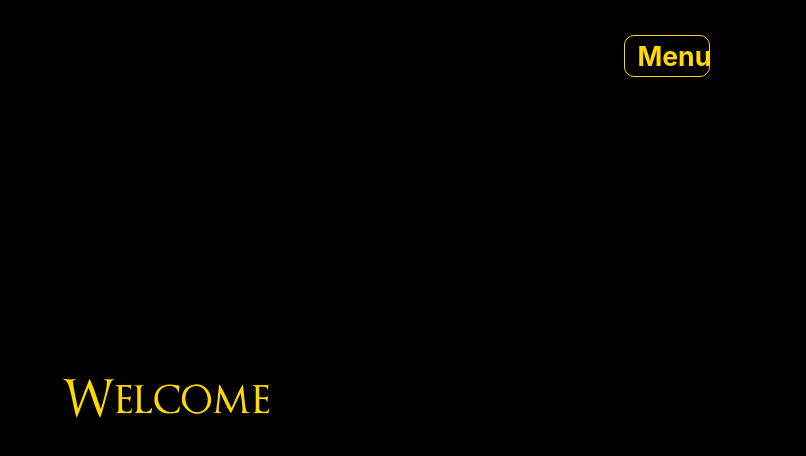
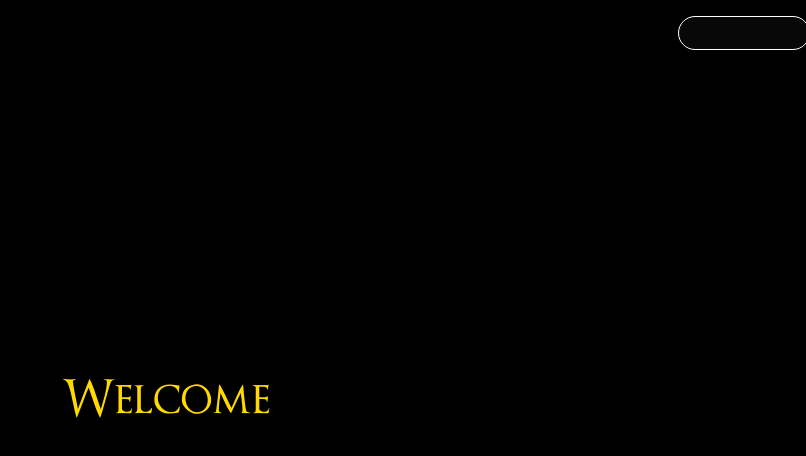
Before and after one commit to KadenReynolds/SoulsFrontEnd, a React (Vite) app: page / in a window 1280 px wide. Shown: the top 456 px of the page, without its empty margins (474-1280 px from the left). Built offline with nearby package versions, Linux system fonts and the light colour scheme.

Commit message:
added navbar might want a few changes later on

```diff
--- a/src/App.css
+++ b/src/App.css
@@ -50,20 +50,34 @@
 
 .navBarDiv{
   position: fixed;
-  right: 1svw;
+  right: 10svw;
   top: 0;
   z-index: 1;
-  width: 20svw;
+  width: 40svw;
 }
 
 .navMenu{
-  background-color: rgb(0, 0, 0);
+  /* background-color: rgb(0, 0, 0); */
   border-radius: 10px;
-  width: 4svw;
+  width: 5svw;
   padding-left: 1svw;
   text-align: center;
   margin-left: 6.75svw;
-  border: 1px solid rgb(255, 217, 0);
+  /* border: 1px solid rgb(255, 217, 0); */
+  display: inline;
+  position: absolute;
+  right: 5.5svw;
+  top: .5svh;
+  user-select: none;
+}
+
+.menuIcon{
+  position: absolute;
+  width: 2svw;
+  aspect-ratio: 1;
+  display: inline;
+  top: 4.25svh;
+  right: 9.25svw;
 }
 
 .buttonDiv{
@@ -81,25 +95,98 @@
 .dropdown{
   position: absolute;
   top: 0svh;
-  width: 15svw;
-  height: 30svw;
-  left: 0;
+  width: 5svw;
+  height: 1svh;
+  left: 40svw;
   right: 0svw;
   top: 0svh;
   list-style: none;
-  background-color: rgb(0, 0, 0);
+  background-color: rgb(8, 8, 8);
   text-align: center;
   padding-right: 2svw;
-  padding-top: 10svh;
+  padding-top: 3svh;
   color: white;
   z-index: -1;
-  border-radius: 10px;
-  border: 3px solid white;
-  display: block;
+  border-radius: 50px;
+  border: 1px solid white;
+  display: inline;
+  transition: 1s;
+  transition-delay: 1s;
+  transition-property: width, height, left;
+}
+
+.dropdown:hover{
+  position: absolute;
+  top: 0svh;
+  width: 20svw;
+  height: 5svh;
+  left: 25svw;
+  right: 0svw;
+  top: 0svh;
+  list-style: none;
+  background-color: rgb(8, 8, 8);
+  text-align: center;
+  padding-right: 2svw;
+  padding-top: 3svh;
+  color: white;
+  z-index: -1;
+  border-radius: 50px;
+  border: 1px solid white;
+  display: inline;
   transition: .5s;
 }
 
-.dropdownPre{
+.dropdown:hover .navLinks{
+  position: relative;
+  text-align: center;
+  text-decoration: none;
+  color: rgb(182, 131, 30);
+  border: 1px solid rgb(127, 97, 36);
+  border-radius: 40px;
+  background-color: black;
+  padding: 10px 10px;
+  font-weight: 200;
+  font-family: myFont;
+  transition-delay: .5s, 1s;
+  transition-property: opacity, border-radius border-color;
+  opacity: 1;
+}
+
+/* .dropdown:hover .navLinks{
+  transition: 1s;
+} */
+
+.dropdown:hover .active{
+  position: relative;
+  text-align: center;
+  text-decoration: none;
+  color: rgb(255, 217, 0);
+  border: 1px solid rgb(255, 217, 0);
+  border-radius: 10px;
+  background-color: black;
+  padding: 10px 10px;
+  font-weight: 800;
+  font-family: myFont;
+  transition-delay: .5s;
+  transition-property: opacity;
+  opacity: 1;
+}
+
+.dropdown:hover .navLinks:hover{
+  position: relative;
+  text-align: center;
+  text-decoration: none;
+  color: rgb(255, 217, 0);
+  border: 1px solid rgb(255, 217, 0);
+  border-radius: 10px;
+  background-color: black;
+  padding: 10px 10px;
+  font-family: myFont;
+  transition: 1s;
+  opacity: 1;
+}
+
+/* .dropdownPre{
   position: absolute;
   top: 0svh;
   width: 15svw;
@@ -118,15 +205,16 @@
   border: 5px solid white;
   display: none;
   transition: .5s;
-}
+} */
 
 .navLi{
-  display: block;
+  display: inline;
   position: relative;
-  padding: 1svw 2svh;
+  padding: 1svw;
   text-align: center;
   color: white;
 }
+
 
 .navLinks{
   position: relative;
@@ -134,26 +222,49 @@
   text-decoration: none;
   color: rgb(182, 131, 30);
   border: 1px solid rgb(127, 97, 36);
-  border-radius: 5px;
+  border-radius: 40px;
   background-color: black;
   padding: 10px 10px;
-  transition: .5s;
+  font-weight: 200;
+  font-family: myFont;
+  transition-delay: 2s;
+  transition-property: opacity;
+  transition: 1s;
+  opacity: 0;
 }
 
-.dropdown .navLi  .navLinks{
+.dropdown .navLi  .navLinks .active{
   font-size: 15pt;
 }
 
-.navLinks:hover{
+
+.active{
   position: relative;
   text-align: center;
   text-decoration: none;
   color: rgb(255, 217, 0);
   border: 1px solid rgb(255, 217, 0);
-  border-radius: 5px;
+  border-radius: 10px;
   background-color: black;
   padding: 10px 10px;
-  transition: .5s;
+  font-weight: 800;
+  font-family: myFont;
+  transition: 1s;
+  opacity: 0;
+}
+
+.active:hover{
+  position: relative;
+  text-align: center;
+  text-decoration: none;
+  color: rgb(255, 217, 0);
+  border: 1px solid rgb(255, 217, 0);
+  border-radius: 10px;
+  background-color: black;
+  padding: 10px 10px;
+  font-weight: 800;
+  font-family: myFont;
+  transition: 1s;
 }
 
 
--- a/src/components/Navbar.jsx
+++ b/src/components/Navbar.jsx
@@ -1,29 +1,45 @@
-import { useState } from "react"
+import { useState, useEffect } from "react"
+import menu from '../assets/menu.svg'
+import menuflipped from '../assets/menuflipped.svg'
+import { useLocation } from "react-router-dom"
 
 export default function Navbar({token}){
-  const [buttonClass, setButtonClass] = useState('dropdownPre')
-  const [clickNum, setClickNum] = useState(0)
+  const [classHome, setClassHome] = useState("navLinks")
+  const [classGames, setClassGames] = useState("navLinks")
+  const [classLogin, setClassLogin] = useState("navLinks")
+  const [classBossForm, setClassBossForm] = useState("navLinks")
+  const location = useLocation().pathname
+
+  useEffect(() => {
+    getPath()
+  },[])
+
+  function getPath() {
+    console.log(location)
+    if(location === "/"){
+      setClassHome("active")
+      console.log(classHome)
+    } else if(location === "/catalog_games"){
+      setClassGames("active")
+      console.log(classGames)
+    } else if(location === "/login"){
+      setClassLogin("active")
+    } else {
+      setClassBossForm("active")
+    }
+  }
 
   return(
     <>
       <div className="navBarDiv">
-          <h4 className="navMenu" children="dropdown" onClick={() => {
-            if (clickNum === 0){
-              setButtonClass('dropdown')
-              setClickNum(1)
-            } else {
-              setButtonClass('dropdownPre')
-              setClickNum(0)
-            }
-          }}>Menu</h4>
-          <ul className={buttonClass}>
-            <li className="navLi"><a href="/" className="navLinks">Home</a></li>
-            <li className="navLi"><a href="/catalog_games" className="navLinks">Games</a></li>
+          <ul className="dropdown">
+            <li className="navLi"><a href="/" className={classHome}>Home</a></li>
+            <li className="navLi"><a href="/catalog_games" className={classGames}>Games</a></li>
             {!token
               ?
-              <li className="navLi"><a href="/login" className="navLinks">Login</a></li>
+              <li className="navLi"><a href="/login" className={classLogin}>Login</a></li>
               :
-              <li className="navLi"><a href="/bosses/newboss" className="navLinks">Add Boss</a></li>
+              <li className="navLi"><a href="/bosses/newboss" className={classBossForm}>Add Boss</a></li>
             }
           </ul>
       </div>
```
Also changed, not shown: src/assets/menu.svg (added), src/assets/menuflipped.svg (added).
